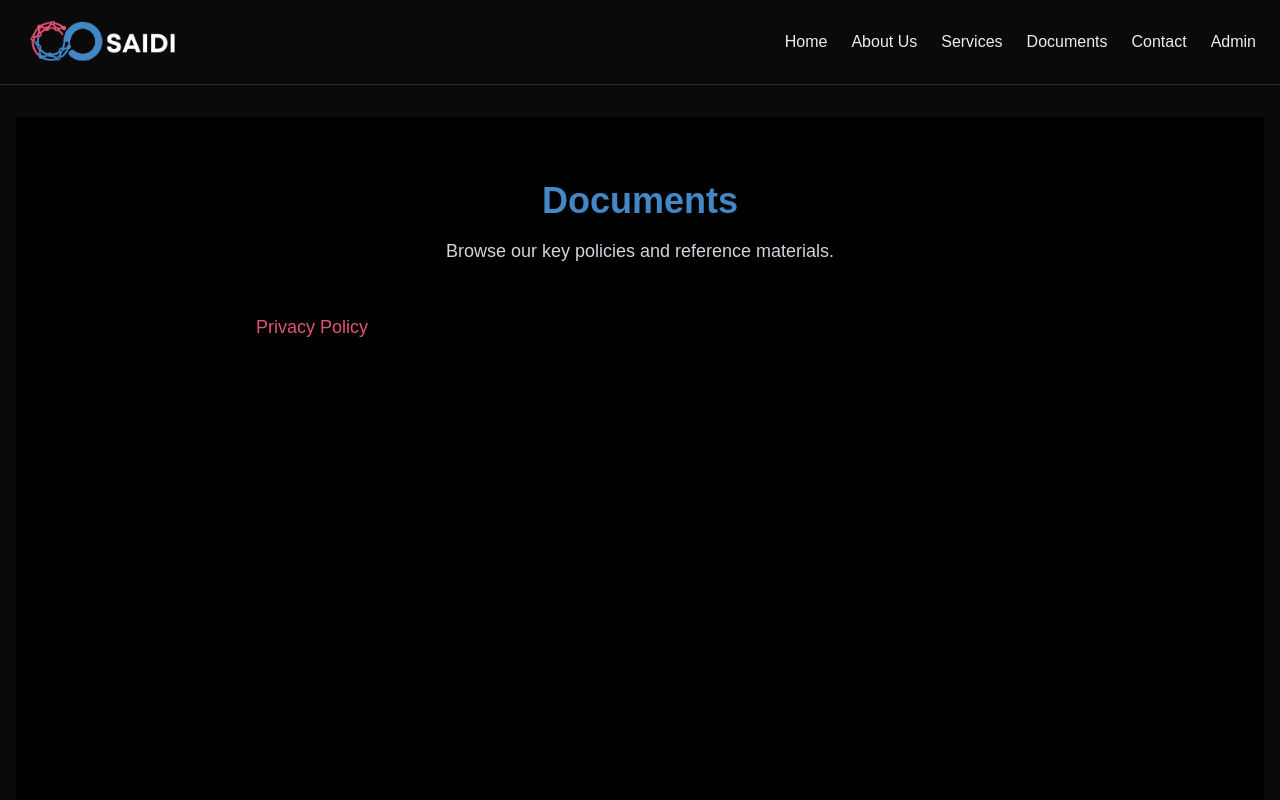
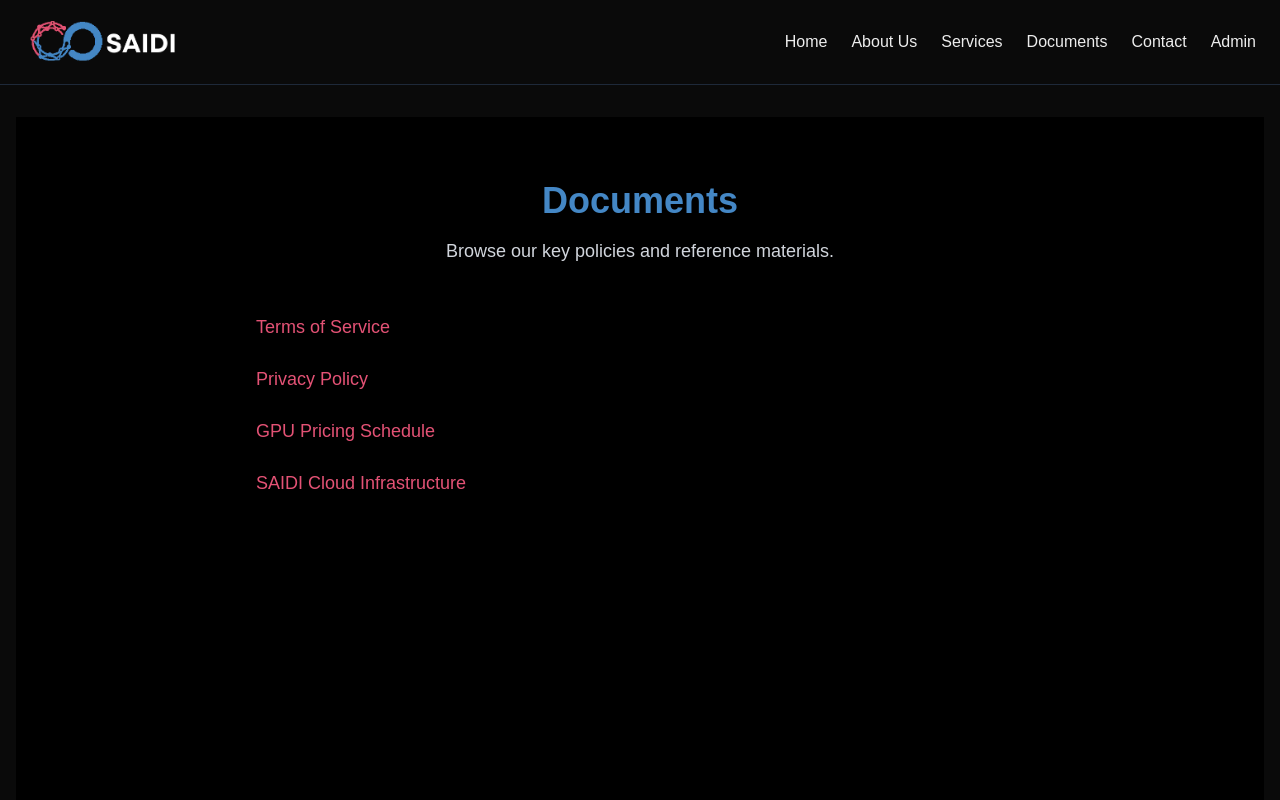
Before and after one commit to saidi-cloud/saidi-site, a Next.js app: page /documents in a window 1280 px wide. Shown: the top 800 px of the page. Built offline with nearby package versions, Linux system fonts and the light colour scheme.

Commit message:
Update page.js

```diff
--- a/app/documents/page.js
+++ b/app/documents/page.js
@@ -23,7 +23,14 @@ export default function DocumentsPage() {
           <Link
             href="/documents/terms"
             className="text-[#e35275] hover:underline"
-
+          >
+            Terms of Service
+          </Link>
+        </li>
+        <li>
+          <Link
+            href="/documents/privacy"
+            className="text-[#e35275] hover:underline"
           >
             Privacy Policy
           </Link>
@@ -33,8 +40,15 @@ export default function DocumentsPage() {
             href="/documents/gpu-pricing"
             className="text-[#e35275] hover:underline"
           >
-
-
+            GPU Pricing Schedule
+          </Link>
+        </li>
+        <li>
+          <Link
+            href="/documents/cloud-infrastructure"
+            className="text-[#e35275] hover:underline"
+          >
+            SAIDI Cloud Infrastructure
           </Link>
         </li>
       </ul>
```
